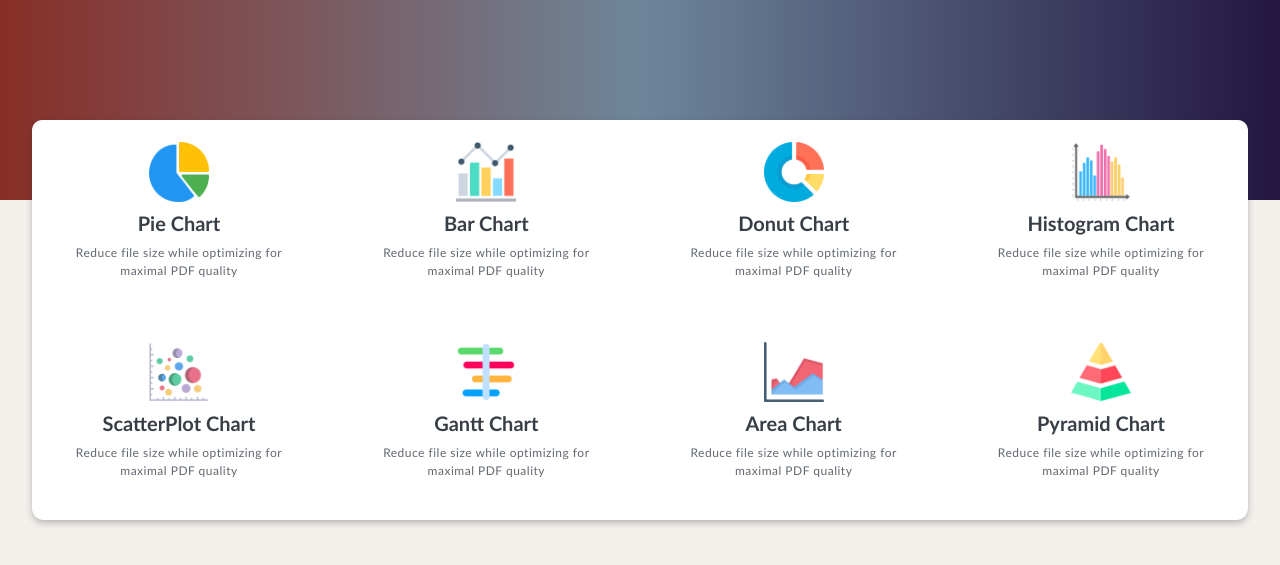
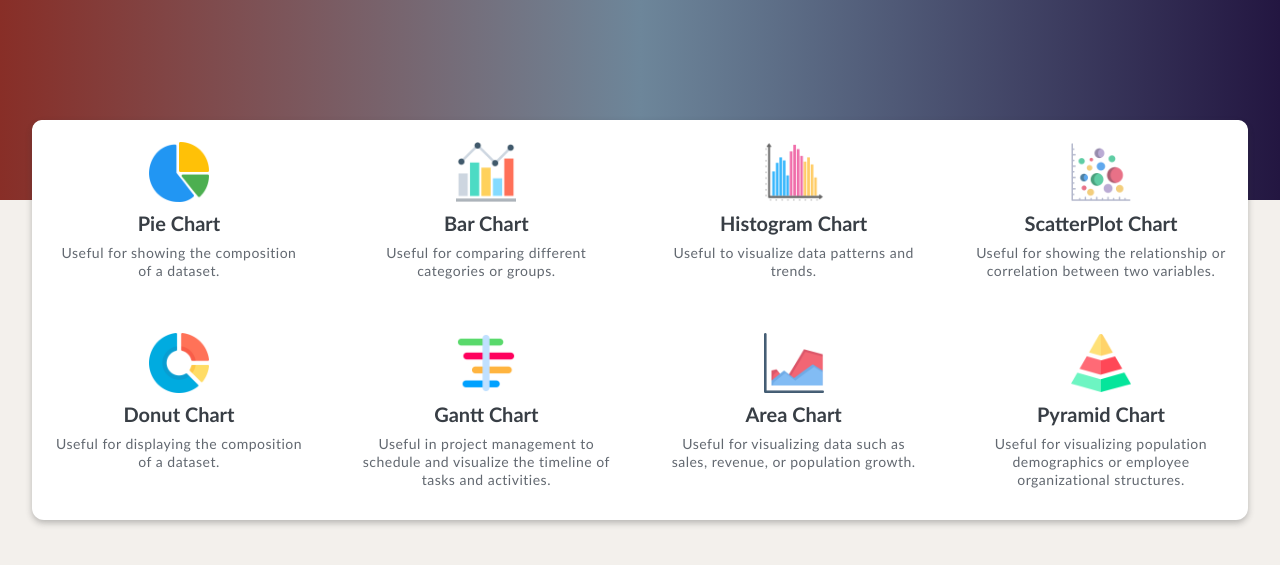
Before and after one commit to princekumar1709/Data-Visuliazation, a Django app: page / in a window 1280 px wide. Shown: the part 60-625 px from the top of the page. Run offline with Django 4.2, Linux system fonts and the light colour scheme.

Commit message:
fix errors

```diff
--- a/DataVisual/settings.py
+++ b/DataVisual/settings.py
@@ -84,7 +84,7 @@ DATABASES = {
     'default': {
         'ENGINE': 'django.db.backends.mysql',
         'USER':'root',
-        'PASSWORD':'987654',
+        'PASSWORD':'789456',
         'NAME': 'DataVisual',
         'HOST':'localhost',
         'PORT':'3306',
--- a/assets/css/homepage.css
+++ b/assets/css/homepage.css
@@ -106,6 +106,7 @@
     padding: 20px;
     cursor: pointer;
     border: 2px solid #ffffff;
+    align-items: center;
   }
 
   .card:hover {
@@ -123,7 +124,7 @@
 
   .card-body {
     letter-spacing: .5px;
-    font-size: 12px;
+    font-size: 14px;
     line-height: 18px;
     color: #626870;
   }
--- a/assets/css/workpage.css
+++ b/assets/css/workpage.css
@@ -63,7 +63,7 @@ body {
     padding: 3rem;
     margin: 1rem;
     width: 200px;
-    height: 47vh;
+    height: 80vh;
     border-radius: 5px;
     box-shadow: 0 5px 15px rgba(0, 0, 0, 0.1);
     overflow-y: auto;
--- a/mainModule/views.py
+++ b/mainModule/views.py
@@ -13,50 +13,50 @@ def homepage(request):
         {
             "icon": "img/pie-chart.png",
             "title": "Pie Chart",
-            "contents": "Reduce file size while optimizing for maximal PDF quality",
+            "contents": "Useful for showing the composition of a dataset.",
         },
         {
             "icon": "img/bar-chart.png",
             "title": "Bar Chart",
-            "contents": "Reduce file size while optimizing for maximal PDF quality",
+            "contents": "Useful for comparing different categories or groups.",
+        },
+        {
+            "icon": "img/histogram.png",
+            "title": "Histogram Chart",
+            "contents": "Useful to visualize data patterns and trends.",
+        },
+        {
+            "icon": "img/scatterPlot.png",
+            "title": "ScatterPlot Chart",
+            "contents": "Useful for showing the relationship or correlation between two variables.",
         },
         {
             "icon": "img/donut.png",
             "title": "Donut Chart",
-            "contents": "Reduce file size while optimizing for maximal PDF quality",
-        },
-        {
-            "icon": "img/histogram.png",
-            "title": "Histogram Chart",
-            "contents": "Reduce file size while optimizing for maximal PDF quality",
-        },
-        {
-            "icon": "img/scatterPlot.png",
-            "title": "ScatterPlot Chart",
-            "contents": "Reduce file size while optimizing for maximal PDF quality",
+            "contents": "Useful for displaying the composition of a dataset.",
         },
         {
             "icon": "img/gantt-chart.png",
             "title": "Gantt Chart",
-            "contents": "Reduce file size while optimizing for maximal PDF quality",
+            "contents": "Useful in project management to schedule and visualize the timeline of tasks and activities.",
         },
         {
             "icon": "img/area-graph.png",
             "title": "Area Chart",
-            "contents": "Reduce file size while optimizing for maximal PDF quality",
+            "contents": "Useful for visualizing data such as sales, revenue, or population growth.",
         },
         {
             "icon": "img/pyramid-chart.png",
             "title": "Pyramid Chart",
-            "contents": "Reduce file size while optimizing for maximal PDF quality",
+            "contents": "Useful for visualizing population demographics or employee organizational structures.",
         },
     ]
 
     if request.method == "POST":
-        title = request.POST.get("title")
-        index_form = {"title": title}
-        print("index_form:", index_form)
-        request.session["index_form"] = index_form
+        # title = request.POST.get("title")
+        # index_form = {"title": title}
+        # print("index_form:", index_form)
+        # request.session["index_form"] = index_form
         return redirect("uploadfile")
 
     return render(request, "homepage.html", {"items": items})
@@ -72,15 +72,12 @@ def uploadfile(request):
         if "xls_file" in request.FILES:
             # Get the uploaded file from the request.FILES dictionary
             uploaded_file = request.FILES["xls_file"]
-
-            # Process the uploaded file as needed (e.g., read the data, compress, etc.)
-            # For demonstration purposes, let's assume you just want to save the file to the 'media' folder.
-
             # Get the file's name
             df = pd.read_excel(uploaded_file, engine="xlrd")
             data = df.to_dict(orient="records")
             all_keys = set().union(*data)
             print(all_keys)
+
             sortedData = {key: [] for key in all_keys}
             for item in data:
                 for key in all_keys:
@@ -91,8 +88,6 @@ def uploadfile(request):
             ExcelSheetInfo = ExcelSheetData.objects.create(data=sortedData)
             ExcelSheetInfo.save()
 
-            # Here, you can process the uploaded file and return an appropriate response.
-            # For example, you can return a success message to display on the web page.
         return redirect("workpage")
     return render(request, "uploadfile.html", {"index_form": index_form})
 
@@ -100,8 +95,10 @@ def uploadfile(request):
 def workpage(request):
     try:
         all_objects = ExcelSheetData.objects.latest('created_at')
+        print(all_objects)
         data = all_objects.data
         data_json = json.dumps(data)
+        print(data_json)
     except ExcelSheetData.DoesNotExist:
         data = []
 
@@ -111,8 +108,8 @@ def workpage(request):
         try:
             body_unicode = request.body.decode("utf-8")
             data = json.loads(body_unicode)
+            #print(data)
             graphDetails = data.get("data")
-
             print('graphdetail :',graphDetails)
             return JsonResponse(
                 {"status": "success", "data": data,'data_json' : data_json, "graphDetails": graphDetails}
--- a/static/css/homepage.css
+++ b/static/css/homepage.css
@@ -124,7 +124,7 @@
 
   .card-body {
     letter-spacing: .5px;
-    font-size: 12px;
+    font-size: 14px;
     line-height: 18px;
     color: #626870;
   }
--- a/templates/uploadfile.html
+++ b/templates/uploadfile.html
@@ -38,11 +38,10 @@
         {% csrf_token %}
         <section>
             <div class="tool__header">
-                <h1 class="tool__header__title">{{index_form.title}}</h1>
-                <h2 class="tool__header__subtitle">Reduce file size while optimizing for maximal PDF quality.</h2>
+                <h1 class="tool__header__title">To Start!</h1>
             </div>
             <div class="header-content">
-                <h1>Choose file</h1>
+                <h1>Choose Your File</h1>
             </div>
             <label class="uploader__btn" for="file">
                 <span>Select XLS file</span>
```
Also changed, not shown: assets/css/style.css (+7 -0 lines), assets/css/uploadfile.css (+8 -0 lines), authentication/views.py (+16 -15 lines), static/css/style.css (+7 -0 lines), templates/signin.html (+17 -12 lines), templates/signup.html (+15 -0 lines), templates/workpage.html (+0 -13 lines).
